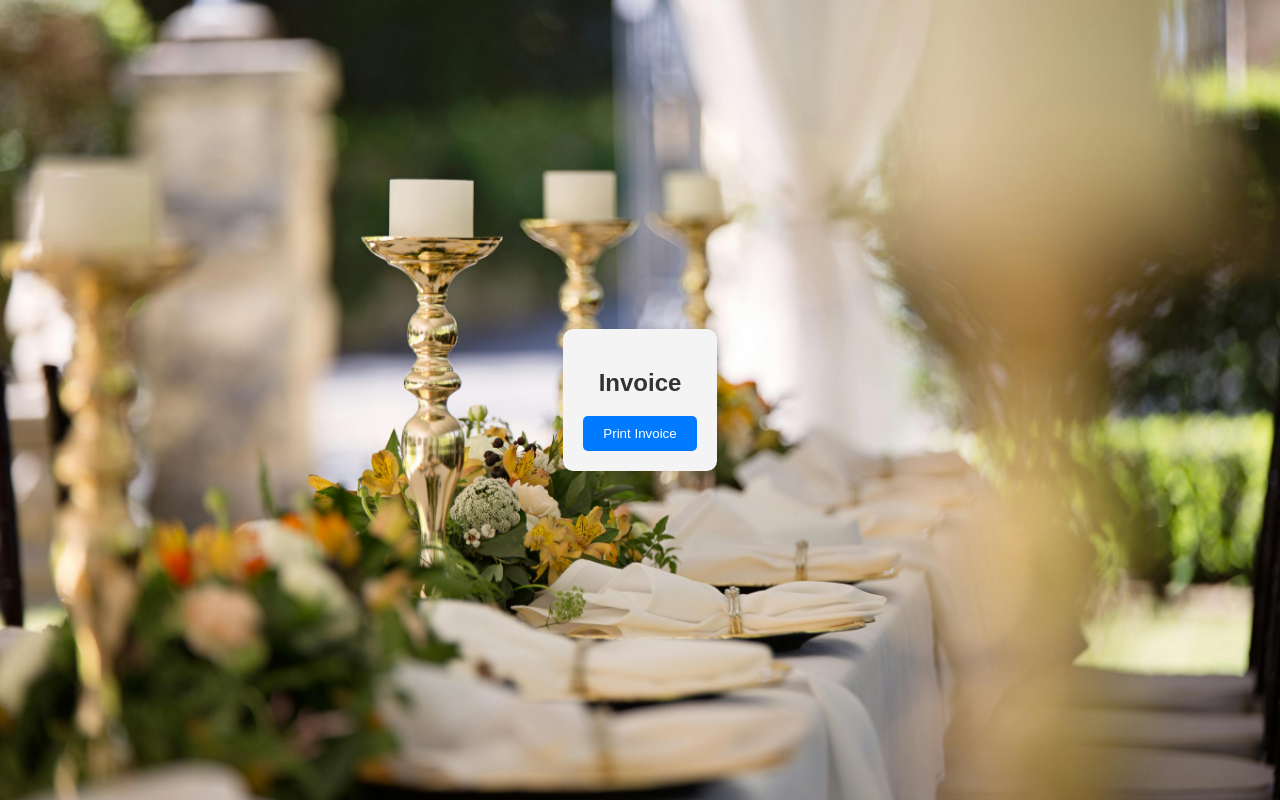
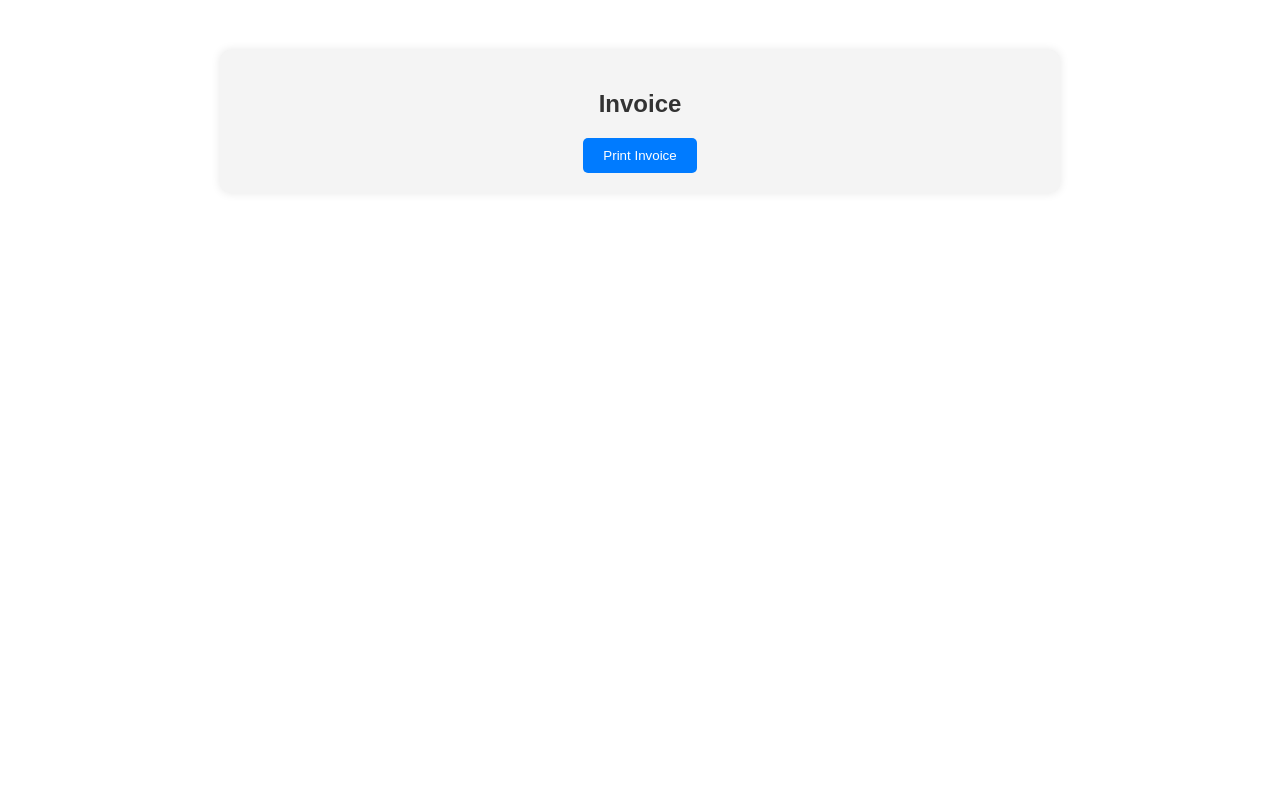
Before and after one commit to rahilmuhammedck/Event-management-booking-, a plain HTML site: page invoice.html in a window 1280 px wide. Drawn offline with Linux system fonts and the light colour scheme.

Commit message:
Update invoice.html

```diff
--- a/invoice.html
+++ b/invoice.html
@@ -3,16 +3,16 @@
 <head>
     <meta charset="UTF-8">
     <meta name="viewport" content="width=device-width, initial-scale=1.0">
+    <title>Invoice - Event Management Booking</title>
     <link rel="stylesheet" href="styles.css">
-    <title>Invoice - Event Management Booking</title>
 </head>
-<body class="invoice-bg">
+<body>
     <div class="container">
         <h2>Invoice</h2>
         <div id="invoiceDetails">
-            <!-- Booking details will be dynamically populated here -->
+            <!-- Invoice details will be dynamically populated here -->
         </div>
-        <button id="printButton" class="btn-primary">Print Invoice</button>
+        <button id="printInvoiceBtn">Print Invoice</button>
     </div>
 
     <script src="invoice.js"></script>
```
